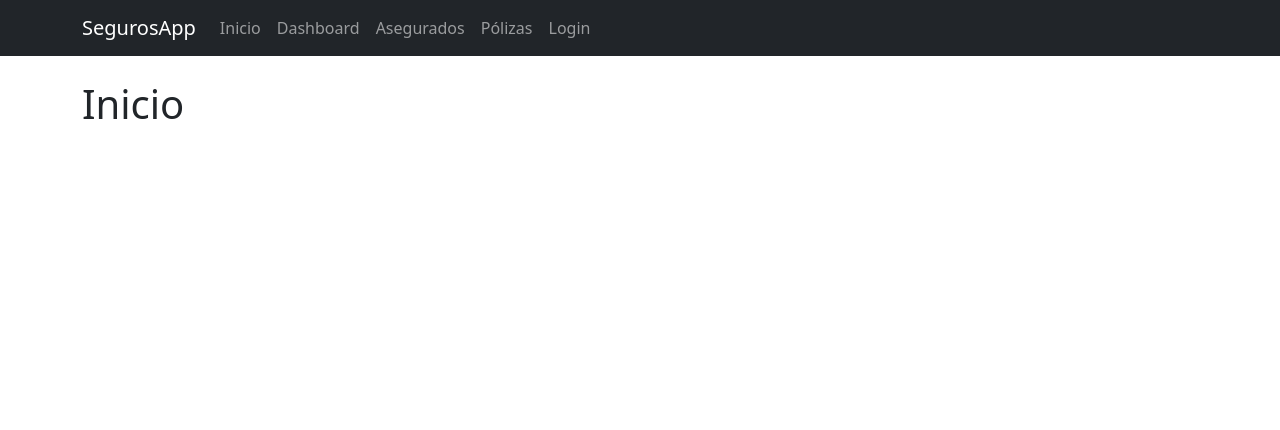
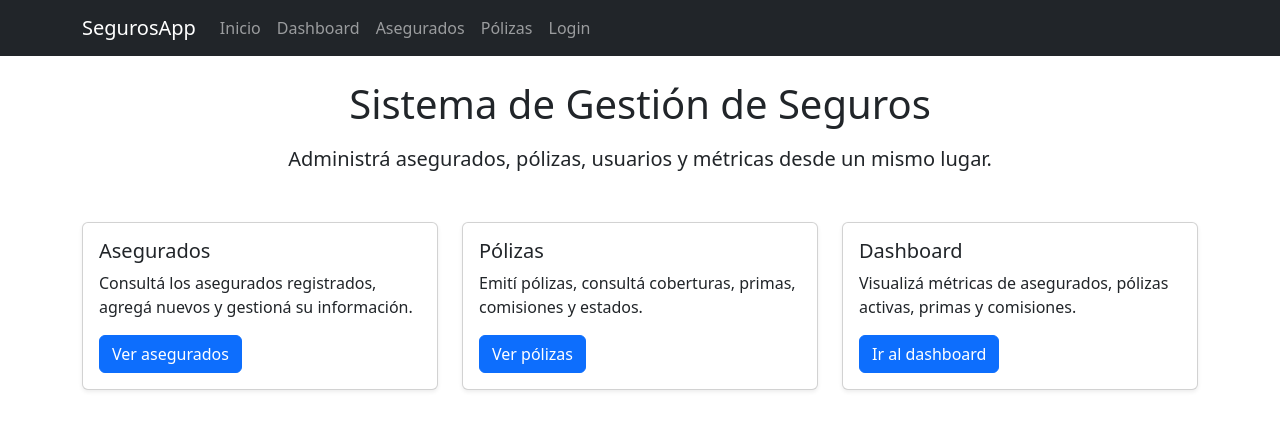
Before and after one commit to joacortes/parcial2-plataformas-desarrollo-front-acn4av-main, a React (Vite) app: page / in a window 1280 px wide. Shown: the top 430 px of the page. Built offline with nearby package versions, Linux system fonts and the light colour scheme.

Commit message:
style: se agregar la parte visual del inicio

```diff
--- a/src/pages/Inicio.jsx
+++ b/src/pages/Inicio.jsx
@@ -1,7 +1,121 @@
+import Card from "react-bootstrap/Card";
+import Button from "react-bootstrap/Button";
+import Row from "react-bootstrap/Row";
+import Col from "react-bootstrap/Col";
+import { Link } from "react-router-dom";
+
 export default function Inicio() {
 
     return (
-        <h1>Inicio</h1>
+        <>
+
+            <div className="text-center mb-5">
+
+                <h1 className="mb-3">
+                    Sistema de Gestión de Seguros
+                </h1>
+
+                <p className="lead">
+                    Administrá asegurados, pólizas, usuarios y métricas
+                    desde un mismo lugar.
+                </p>
+
+            </div>
+
+
+            <Row className="g-4">
+
+                <Col md={6} lg={4}>
+
+                    <Card className="h-100 shadow-sm">
+
+                        <Card.Body>
+
+                            <Card.Title>
+                                Asegurados
+                            </Card.Title>
+
+                            <Card.Text>
+                                Consultá los asegurados registrados,
+                                agregá nuevos y gestioná su información.
+                            </Card.Text>
+
+                            <Button
+                                as={Link}
+                                to="/asegurados"
+                                variant="primary"
+                            >
+                                Ver asegurados
+                            </Button>
+
+                        </Card.Body>
+
+                    </Card>
+
+                </Col>
+
+
+                <Col md={6} lg={4}>
+
+                    <Card className="h-100 shadow-sm">
+
+                        <Card.Body>
+
+                            <Card.Title>
+                                Pólizas
+                            </Card.Title>
+
+                            <Card.Text>
+                                Emití pólizas, consultá coberturas,
+                                primas, comisiones y estados.
+                            </Card.Text>
+
+                            <Button
+                                as={Link}
+                                to="/polizas"
+                                variant="primary"
+                            >
+                                Ver pólizas
+                            </Button>
+
+                        </Card.Body>
+
+                    </Card>
+
+                </Col>
+
+
+                <Col md={6} lg={4}>
+
+                    <Card className="h-100 shadow-sm">
+
+                        <Card.Body>
+
+                            <Card.Title>
+                                Dashboard
+                            </Card.Title>
+
+                            <Card.Text>
+                                Visualizá métricas de asegurados,
+                                pólizas activas, primas y comisiones.
+                            </Card.Text>
+
+                            <Button
+                                as={Link}
+                                to="/dashboard"
+                                variant="primary"
+                            >
+                                Ir al dashboard
+                            </Button>
+
+                        </Card.Body>
+
+                    </Card>
+
+                </Col>
+
+            </Row>
+
+        </>
     );
-
 }
```
